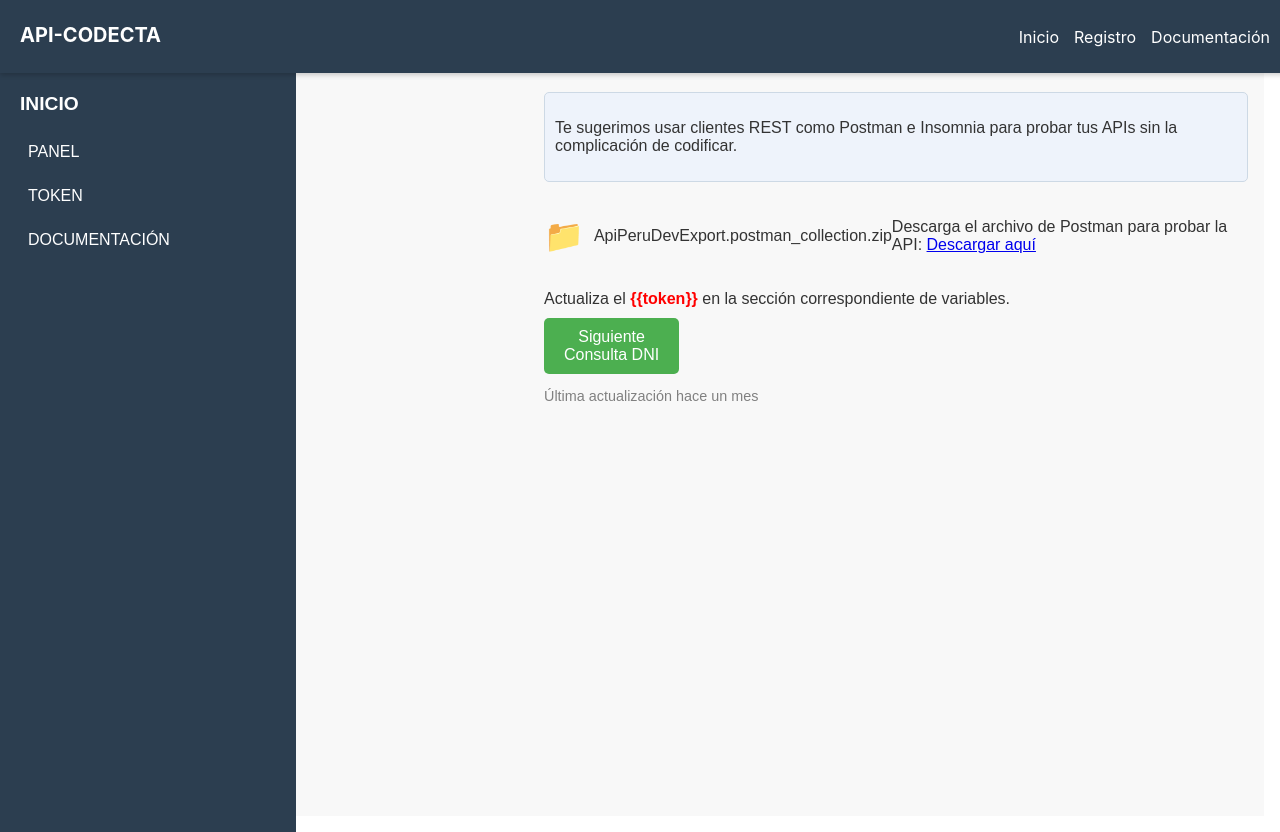
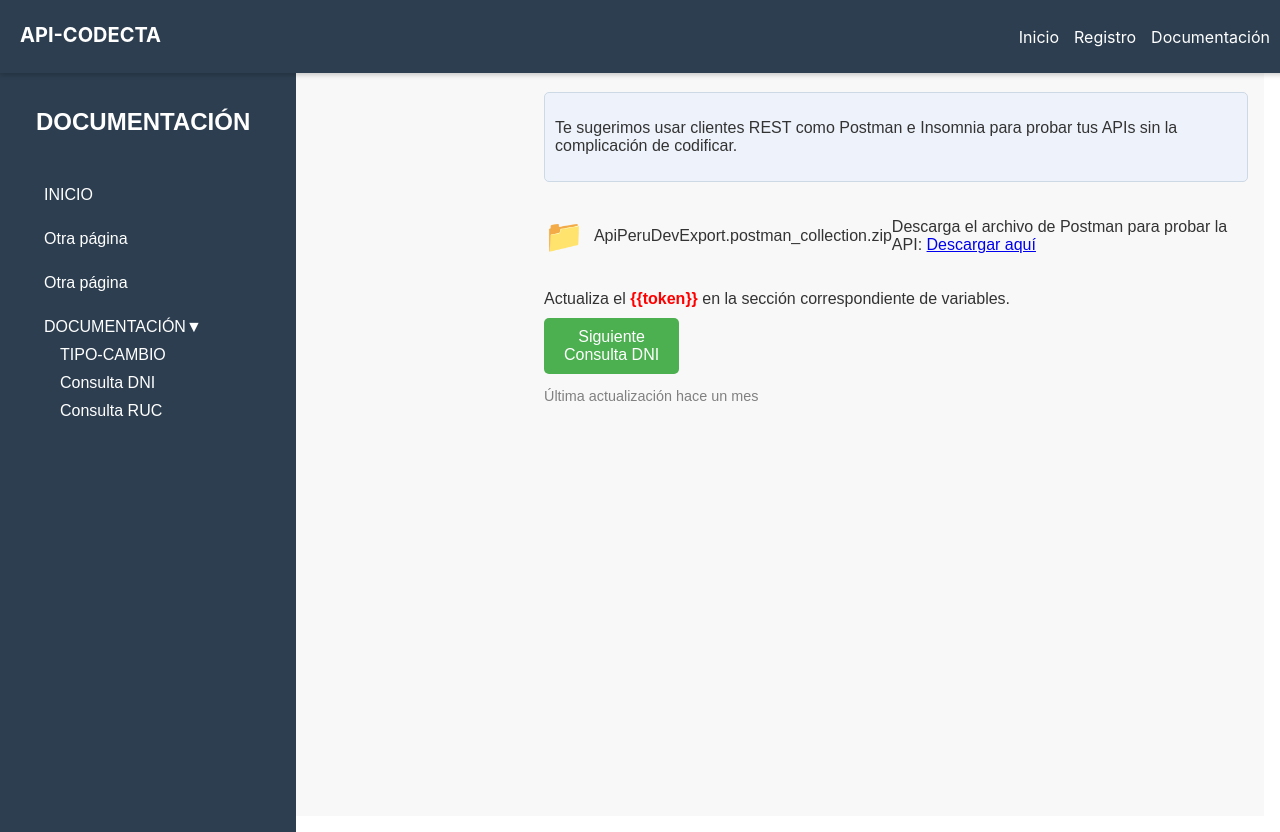
Before and after one commit to yfryxv/system-react, a React (Create React App) app: page / in a window 1280 px wide. Built offline with nearby package versions, Linux system fonts and the light colour scheme.

Commit message:
todo mejor

```diff
--- a/src/components/Documentacion-CAMBIO.jsx
+++ b/src/components/Documentacion-CAMBIO.jsx
@@ -1,6 +1,7 @@
 import "./../styles/Documentacion.css";
+import { Link } from "react-router-dom";
 
-export default function ApiDocumentation() {
+export default function ApiDocumentationCambio() {
   return (
     <div className="app-container">
       {/* Sidebar */}
@@ -8,18 +9,30 @@ export default function ApiDocumentation() {
         <div className="sidebar-content">
           <div className="logo">DOCUMENTACIÓN</div>
           <ul className="nav-list">
-            <li>INICIO</li>
-            <li>PANEL</li>
-            <li>TOKEN</li>
+            <li>
+              <Link to="/">INICIO</Link>
+            </li>
+            <li>
+              <Link to="/panel">otra pagina</Link>
+            </li>
+            <li>
+              <Link to="/token">otra pagina</Link>
+            </li>
             <li className="active">
               <div className="nav-item-with-dropdown">
                 <span>DOCUMENTACIÓN</span>
                 <span>▼</span>
               </div>
               <ul className="sub-nav-list">
-                <li>TIPO-CAMBIO</li>
-                <li>Consulta DNI</li>
-                <li>Consulta RUC</li>
+                <li>
+                  <Link to="/documentacion/tipo-cambio">Tipo-cambio</Link>
+                </li>
+                <li>
+                  <Link to="/documentacion/dni">Consulta DNI</Link>
+                </li>
+                <li>
+                  <Link to="/documentacion/ruc">Consulta RUC</Link>
+                </li>
               </ul>
             </li>
           </ul>
--- a/src/components/Documentacion-DNI.jsx
+++ b/src/components/Documentacion-DNI.jsx
@@ -6,14 +6,36 @@ export default function ApiDocumentation() {
     <div className="app-container">
       {/* Sidebar */}
       <nav className="sidebar">
-      <div className="sidebar-content">
-        <ul className=" nav-list">
-          <br /><br /><br />
-          <h2>Documentacion</h2>
-        <li> <Link to="/documentacion/tipo-cambio">TIPO-CAMBIO</Link></li>
-        <li><Link to="/documentacion/dni">consulta DNI</Link></li>
-        <li><Link to="/documentacion/ruc">consulta RUC</Link></li>
-        </ul>
+        <div className="sidebar-content">
+          <div className="logo">DOCUMENTACIÓN</div>
+          <ul className="nav-list">
+            <li>
+              <Link to="/">INICIO</Link>
+            </li>
+            <li>
+              <Link to="/panel">otra pagina</Link>
+            </li>
+            <li>
+              <Link to="/token">otra pagina</Link>
+            </li>
+            <li className="active">
+              <div className="nav-item-with-dropdown">
+                <span>DOCUMENTACIÓN</span>
+                <span>▼</span>
+              </div>
+              <ul className="sub-nav-list">
+                <li>
+                  <Link to="/documentacion/tipo-cambio">Tipo-cambio</Link>
+                </li>
+                <li>
+                  <Link to="/documentacion/dni">Consulta DNI</Link>
+                </li>
+                <li>
+                  <Link to="/documentacion/ruc">Consulta RUC</Link>
+                </li>
+              </ul>
+            </li>
+          </ul>
         </div>
       </nav>
       {/* Main Content */}
--- a/src/components/Documentacion-RUC.jsx
+++ b/src/components/Documentacion-RUC.jsx
@@ -1,6 +1,7 @@
 import "./../styles/Documentacion.css";
+import { Link } from "react-router-dom";
 
-export default function ApiDocumentation() {
+export default function ApiDocumentationRUC() {
   return (
     <div className="app-container">
       {/* Sidebar */}
@@ -8,18 +9,30 @@ export default function ApiDocumentation() {
         <div className="sidebar-content">
           <div className="logo">DOCUMENTACION</div>
           <ul className="nav-list">
-            <li>INICIO</li>
-            <li>PANEL</li>
-            <li>TOKEN</li>
+            <li>
+              <Link to="/">INICIO</Link>
+            </li>
+            <li>
+              <Link to="/panel">otra pagina</Link>
+            </li>
+            <li>
+              <Link to="/token">otra pagina</Link>
+            </li>
             <li className="active">
               <div className="nav-item-with-dropdown">
                 <span>DOCUMENTACIÓN</span>
                 <span>▼</span>
               </div>
               <ul className="sub-nav-list">
-                <li>TIPO-CAMBIO</li>
-                <li>consulta DNI</li>
-                <li>consulta RUC</li>
+                <li>
+                  <Link to="/documentacion/tipo-cambio">Tipo-cambio</Link>
+                </li>
+                <li>
+                  <Link to="/documentacion/dni">Consulta DNI</Link>
+                </li>
+                <li>
+                  <Link to="/documentacion/ruc">Consulta RUC</Link>
+                </li>
               </ul>
             </li>
           </ul>
--- a/src/components/Inicio.jsx
+++ b/src/components/Inicio.jsx
@@ -1,48 +1,94 @@
 import React from "react";
+import { Link, useNavigate } from "react-router-dom"; // Importamos useNavigate
 import "./../styles/Inicio.css";
+
 const Inicio = () => {
+  const navigate = useNavigate(); // Inicializamos useNavigate
+
+  const handleInicioClick = () => {
+    navigate("/", { replace: true }); // Navegamos a la misma página
+  };
+
   return (
     <div className="container">
       {/* Sidebar */}
-      <aside className="sidebar">
-        <br /><br /><br />
-        <h3 className="sidebar-title">INICIO</h3>
-        <nav>
+      <nav className="sidebar">
+        <div className="sidebar-content">
+          <br /><br /> <br /> <br />
+          <div className="logo">DOCUMENTACIÓN</div>
           <ul className="nav-list">
-            <li>PANEL</li>
-            <li>TOKEN</li>
-            <li>DOCUMENTACIÓN</li>
+            <li>
+              <Link to="/" onClick={handleInicioClick}>
+                INICIO
+              </Link>
+            </li>
+            <li>
+              <Link to="/panel">Otra página</Link>
+            </li>
+            <li>
+              <Link to="/token">Otra página</Link>
+            </li>
+            <li className="active">
+              <div className="nav-item-with-dropdown">
+                <span>DOCUMENTACIÓN</span>
+                <span>▼</span>
+              </div>
+              <ul className="sub-nav-list">
+                <li>
+                  <Link to="/documentacion/tipo-cambio">TIPO-CAMBIO</Link>
+                </li>
+                <li>
+                  <Link to="/documentacion/dni">Consulta DNI</Link>
+                </li>
+                <li>
+                  <Link to="/documentacion/ruc">Consulta RUC</Link>
+                </li>
+              </ul>
+            </li>
           </ul>
-        </nav>
-      </aside>
+        </div>
+      </nav>
+
       {/* Main Content */}
       <main className="content">
-        <div className="header">
+        <header className="header">
           <h2>Bienvenido al Sistema</h2>
-        </div>
-        <div className="body">
+        </header>
+
+        <section className="body">
           <div className="alert-box">
             <p>
               Te sugerimos usar clientes REST como Postman e Insomnia para probar
               tus APIs sin la complicación de codificar.
             </p>
           </div>
+
           <div className="file-box">
             <div className="file-icon">📁</div>
             <p>ApiPeruDevExport.postman_collection.zip</p>
             <p>
               Descarga el archivo de Postman para probar la API:{" "}
-              <a href="/postman_collection.json" download>Descargar aquí</a>
+              <a href="/postman_collection.json" download>
+                Descargar aquí
+              </a>
             </p>
           </div>
+
           <p className="update-message">
             Actualiza el <span className="token">{"{{token}}"}</span> en la sección correspondiente de variables.
           </p>
-          <button className="next-button">Siguiente<br />Consulta DNI</button>
+
+          <button className="next-button">
+            Siguiente
+            <br />
+            Consulta DNI
+          </button>
+
           <p className="update-info">Última actualización hace un mes</p>
-        </div>
+        </section>
       </main>
     </div>
   );
 };
+
 export default Inicio;
```
